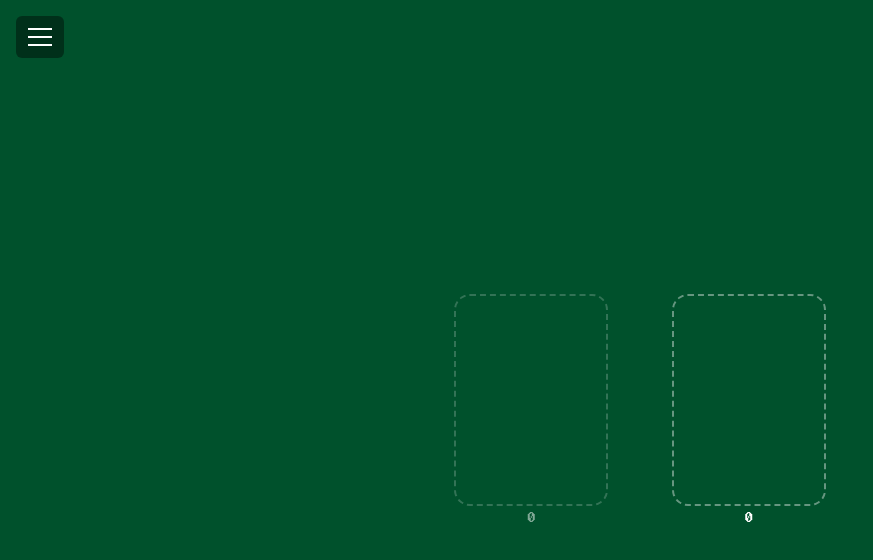
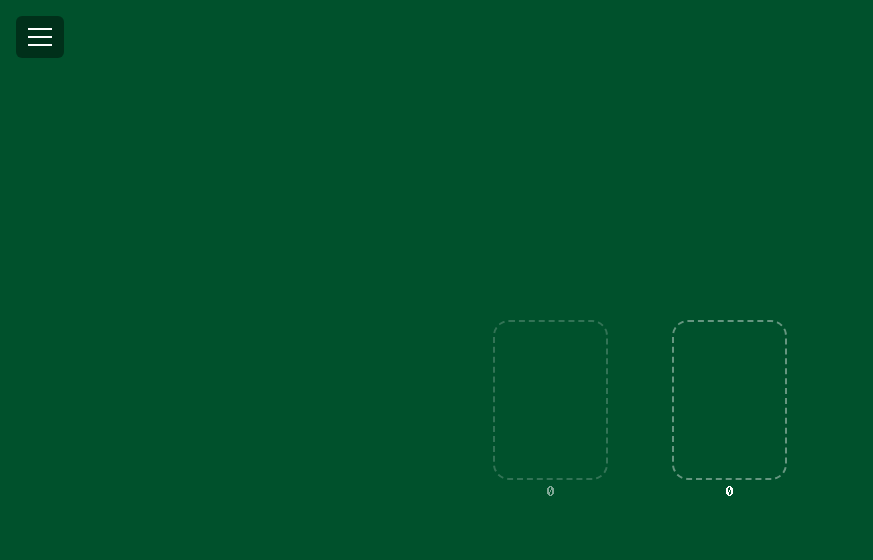
Before and after one commit to landoware/canasta-client, a Vue app: page /game/1 in a window 1280 px wide. Shown: the top 560 px of the page, without its empty margins (0-873 px from the left). Built offline with nearby package versions, Linux system fonts and the light colour scheme.

Commit message:
~ Make draw/discard smaller

```diff
--- a/src/components/board/DeckPile.vue
+++ b/src/components/board/DeckPile.vue
@@ -1,44 +1,32 @@
 <script setup lang="ts">
-import { computed } from 'vue'
-import PlayingCard from './PlayingCard.vue'
+import { computed } from "vue";
+import PlayingCard from "./PlayingCard.vue";
 
 interface Props {
-  count: number
-  disabled?: boolean
+  count: number;
+  disabled?: boolean;
 }
 
-const props = withDefaults(defineProps<Props>(), { disabled: false })
-const emit = defineEmits<{ draw: [] }>()
+const props = withDefaults(defineProps<Props>(), { disabled: false });
+const emit = defineEmits<{ draw: [] }>();
 
-const isInteractive = computed(() => !props.disabled && props.count > 0)
-const stackDepth = computed(() => Math.min(4, props.count))
+const isInteractive = computed(() => !props.disabled && props.count > 0);
+const stackDepth = computed(() => Math.min(4, props.count));
 
 function handleClick(): void {
-  if (isInteractive.value) emit('draw')
+  if (isInteractive.value) emit("draw");
 }
 </script>
 
 <template>
-  <button
-    type="button"
-    class="relative aspect-769/1065 w-[calc(var(--card-base-width)*var(--card-scale,1))] transition-transform disabled:opacity-50 disabled:cursor-not-allowed enabled:cursor-pointer enabled:hover:-translate-y-1"
-    :disabled="!isInteractive"
-    :aria-label="`Draw pile, ${count} cards`"
-    @click="handleClick"
-  >
-    <PlayingCard
-      v-for="n in stackDepth"
-      :key="n"
-      back="blue"
-      class="!absolute !inset-0"
-      :style="{ transform: `translate(${(n - 1) * 2}px, ${-(n - 1) * 2}px)` }"
-    />
-    <div
-      v-if="count === 0"
-      class="absolute inset-0 rounded-2xl border-2 border-dashed border-card-white/40"
-    />
+  <button type="button"
+    class="relative aspect-769/1065 w-[calc(var(--card-base-width)*var(--card-scale,1)*0.75)] transition-transform disabled:opacity-50 disabled:cursor-not-allowed enabled:cursor-pointer enabled:hover:-translate-y-1"
+    :disabled="!isInteractive" :aria-label="`Draw pile, ${count} cards`" @click="handleClick">
+    <PlayingCard v-for="n in stackDepth" :key="n" back="blue" class="!absolute !inset-0"
+      :style="{ transform: `translate(${(n - 1) * 2}px, ${-(n - 1) * 2}px)` }" />
+    <div v-if="count === 0" class="absolute inset-0 rounded-2xl border-2 border-dashed border-card-white/40" />
     <span class="absolute -bottom-6 left-1/2 -translate-x-1/2 font-rs-bold text-card-white">{{
       count
-    }}</span>
+      }}</span>
   </button>
 </template>
--- a/src/components/board/DiscardPile.vue
+++ b/src/components/board/DiscardPile.vue
@@ -1,22 +1,19 @@
 <script setup lang="ts">
-import type { Card } from '@/types/canasta'
-import PlayingCard from './PlayingCard.vue'
+import type { Card } from "@/types/canasta";
+import PlayingCard from "./PlayingCard.vue";
 
 defineProps<{
-  topCard?: Card
-  count: number
-}>()
+  topCard?: Card;
+  count: number;
+}>();
 </script>
 
 <template>
-  <div class="relative aspect-769/1065 w-[calc(var(--card-base-width)*var(--card-scale,1))]">
+  <div class="relative aspect-769/1065 w-[calc(var(--card-base-width)*var(--card-scale,1)*0.75)]">
     <PlayingCard v-if="topCard" :card="topCard" />
-    <div
-      v-else
-      class="absolute inset-0 rounded-2xl border-2 border-dashed border-card-white/40"
-    />
+    <div v-else class="absolute inset-0 rounded-2xl border-2 border-dashed border-card-white/40" />
     <span class="absolute -bottom-6 left-1/2 -translate-x-1/2 font-rs-bold text-card-white">{{
       count
-    }}</span>
+      }}</span>
   </div>
 </template>
```
